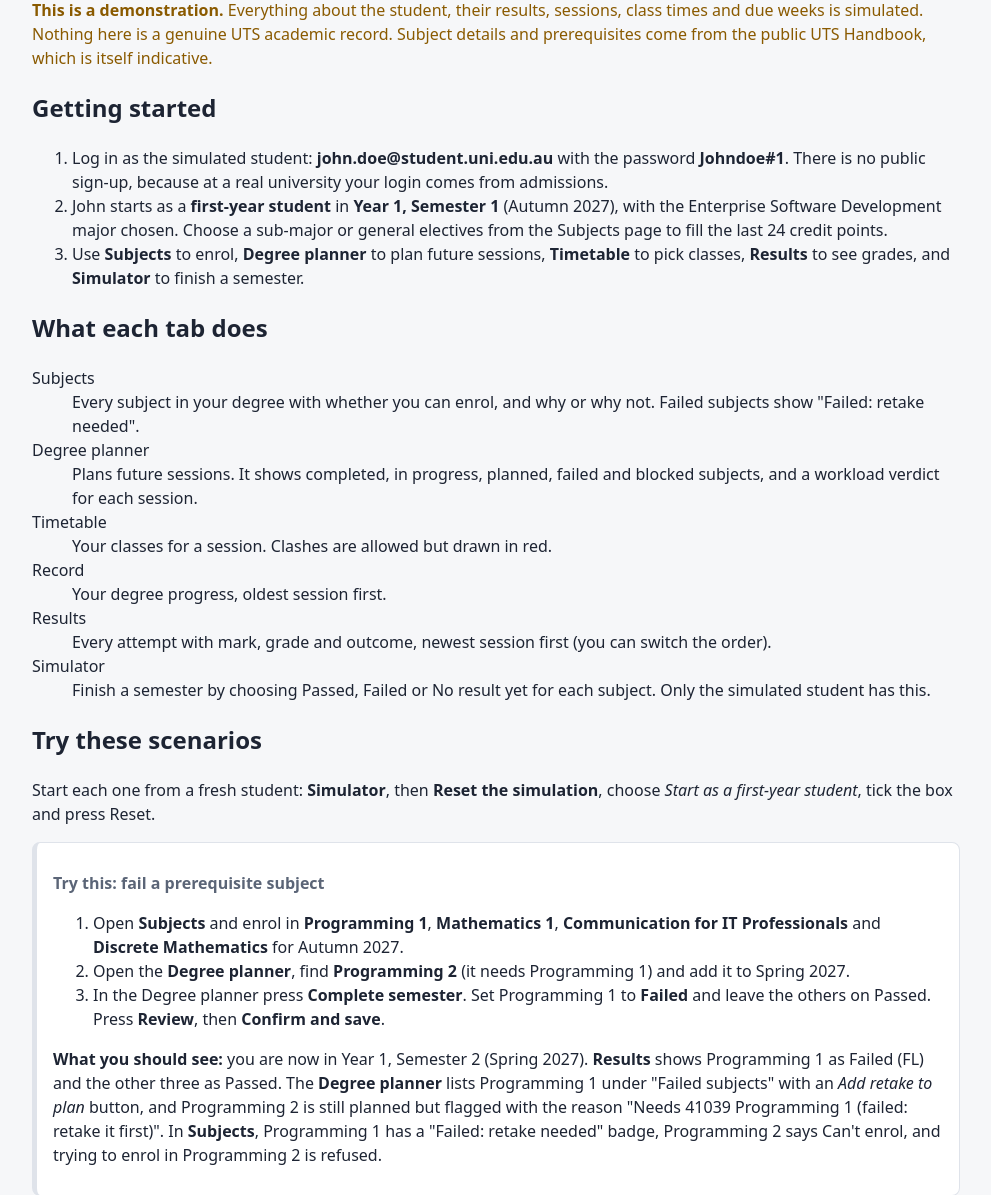
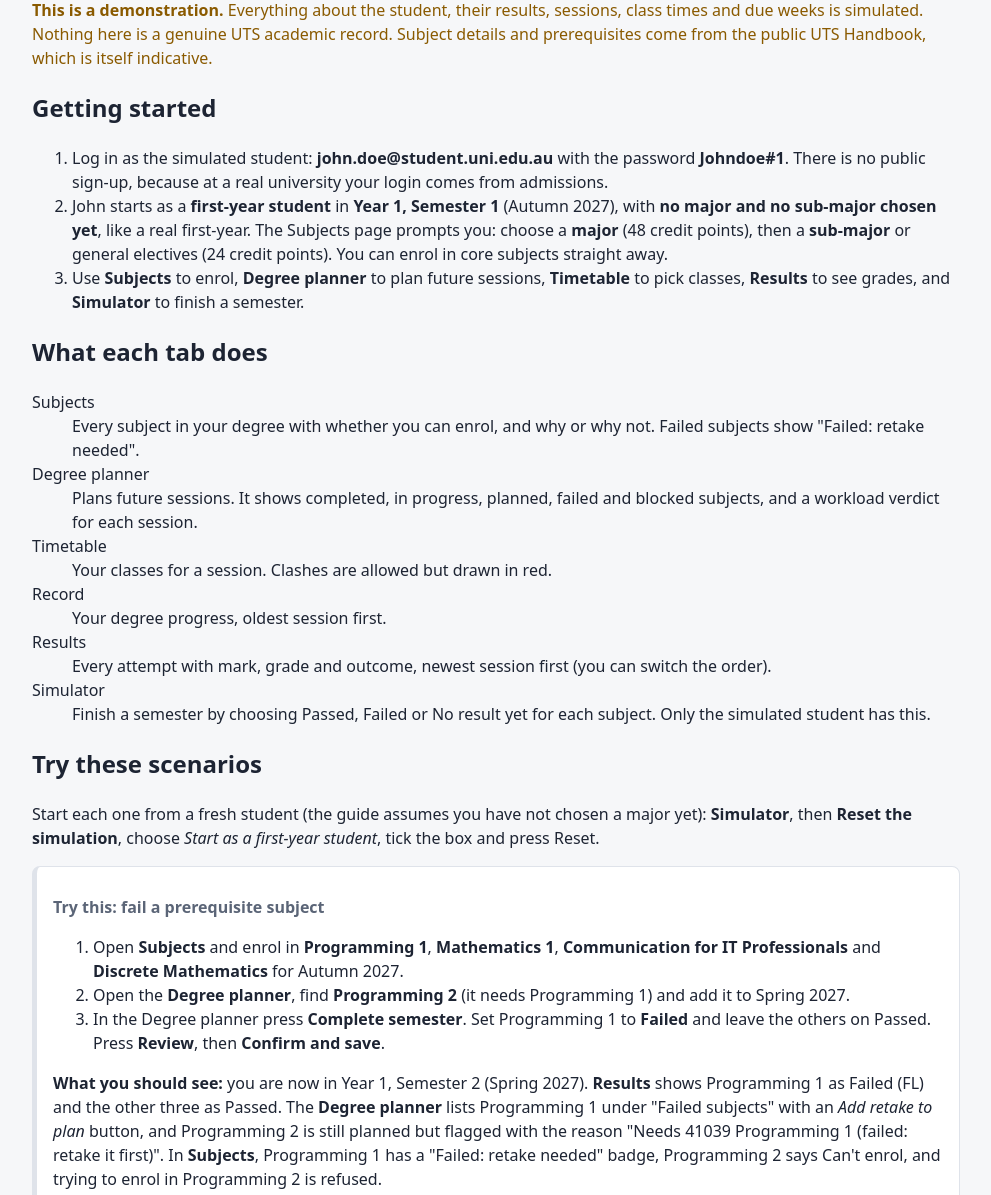
Before and after one commit to AlexChoi2004/enrolment-hub, a Flask app: page /help in a window 1280 px wide. Shown: the part 151-1346 px from the top of the page, without its empty margins (144-1135 px from the left). Run offline with Flask 3, Linux system fonts and the light colour scheme.

Commit message:
fix(demo): the first-year demo student starts with no major or sub-major chosen

```diff
--- a/accounts/seed.py
+++ b/accounts/seed.py
@@ -16,12 +16,12 @@ DEMO_PROFILES = ("fresh", "sample")  # fresh = a first-year student; sample = ab
 
 
 def demo_profile_state(profile):
-    """(commencement session, major, sub-major) the demo student has under a profile."""
+    """(commencement session, major, sub-major) the demo student has under a profile. A fresh student has neither yet."""
     from enrolment.service import CURRENT_SESSION
 
     if profile == "sample":
         return DEMO_COMMENCEMENT_SESSION, DEMO_MAJOR_CODE, DEMO_SUBMAJOR_CODE
-    return CURRENT_SESSION, DEMO_MAJOR_CODE, None  # a first-year student with a major but no sub-major yet
+    return CURRENT_SESSION, None, None  # a first-year student: no major and no sub-major chosen yet
 
 
 @lru_cache(maxsize=1)
--- a/guide/templates/guide/index.html
+++ b/guide/templates/guide/index.html
@@ -10,8 +10,9 @@
 <ol>
   <li>Log in as the simulated student: <strong>john.doe@student.uni.edu.au</strong> with the password <strong>Johndoe#1</strong>.
     There is no public sign-up, because at a real university your login comes from admissions.</li>
-  <li>John starts as a <strong>first-year student</strong> in <strong>Year 1, Semester 1</strong> (Autumn 2027), with the
-    Enterprise Software Development major chosen. Choose a sub-major or general electives from the Subjects page to fill the last 24 credit points.</li>
+  <li>John starts as a <strong>first-year student</strong> in <strong>Year 1, Semester 1</strong> (Autumn 2027), with <strong>no major and no
+    sub-major chosen yet</strong>, like a real first-year. The Subjects page prompts you: choose a <strong>major</strong> (48 credit points),
+    then a <strong>sub-major</strong> or general electives (24 credit points). You can enrol in core subjects straight away.</li>
   <li>Use <strong>Subjects</strong> to enrol, <strong>Degree planner</strong> to plan future sessions, <strong>Timetable</strong> to pick classes,
     <strong>Results</strong> to see grades, and <strong>Simulator</strong> to finish a semester.</li>
 </ol>
@@ -27,7 +28,7 @@
 </dl>
 
 <h2 id="scenarios">Try these scenarios</h2>
-<p>Start each one from a fresh student: <strong>Simulator</strong>, then <strong>Reset the simulation</strong>, choose
+<p>Start each one from a fresh student (the guide assumes you have not chosen a major yet): <strong>Simulator</strong>, then <strong>Reset the simulation</strong>, choose
   <em>Start as a first-year student</em>, tick the box and press Reset.</p>
 
 <section class="card">
@@ -70,7 +71,8 @@
 <section class="card">
   <h3>Try this: change major or sub-major</h3>
   <ol>
-    <li>Complete a semester or two, then open <strong>Subjects</strong> and press <strong>Swap major</strong> (or <strong>Swap sub-major</strong>).</li>
+    <li>Choose a major and a sub-major first (the Subjects page prompts you), enrol in some subjects and complete a semester or two.
+      Then open <strong>Subjects</strong> and press <strong>Swap major</strong> (or <strong>Swap sub-major</strong>).</li>
     <li>Open a different one and read the preview, then confirm. If you have subjects in progress that would stop counting, a tick box offers to withdraw you from them.</li>
   </ol>
   <p><strong>What you should see:</strong> completed subjects that are in the new major still count, and the rest stay on your <strong>Results</strong> but
--- a/simulator/templates/simulator/reset.html
+++ b/simulator/templates/simulator/reset.html
@@ -8,7 +8,7 @@
 <form method="post" action="{{ url_for('simulator.reset') }}">
   <input type="hidden" name="csrf_token" value="{{ csrf_token() }}">
   <p><label><input type="radio" name="profile" value="fresh" checked> <strong>Start as a first-year student</strong>
-    (Year 1, Semester 1, no results, no enrolments)</label><br>
+    (Year 1, Semester 1, no major or sub-major chosen yet, no results, no enrolments)</label><br>
     <label><input type="radio" name="profile" value="sample"> <strong>Load the sample two-year history</strong>
     (Year 3, Semester 1, sixteen completed subjects and four in progress)</label></p>
   <p><label><input type="checkbox" name="confirm" value="yes"> I understand this removes everything I have simulated.</label></p>
```
Also changed, not shown: tests/guide/test_real_defaults_and_guide.py (+25 -2 lines), tests/simulator/test_demo_profiles.py (+18 -4 lines).
